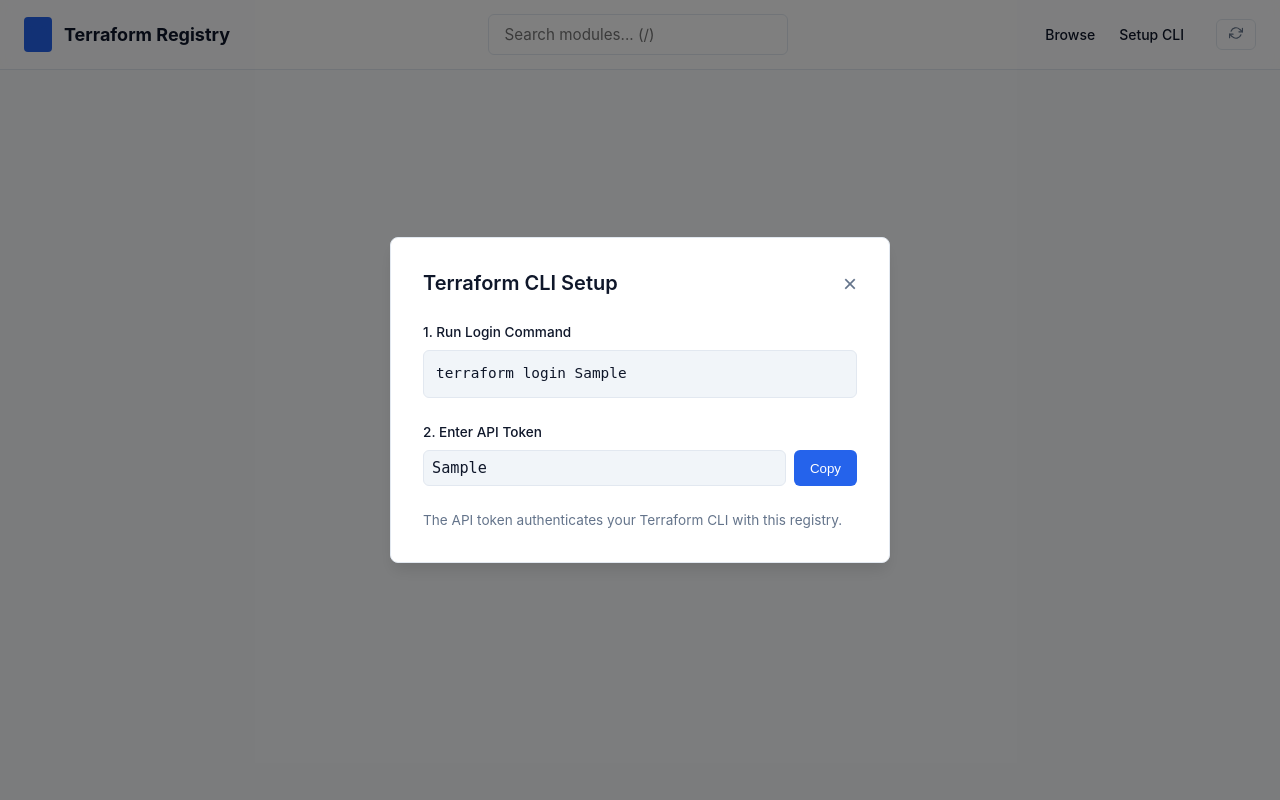
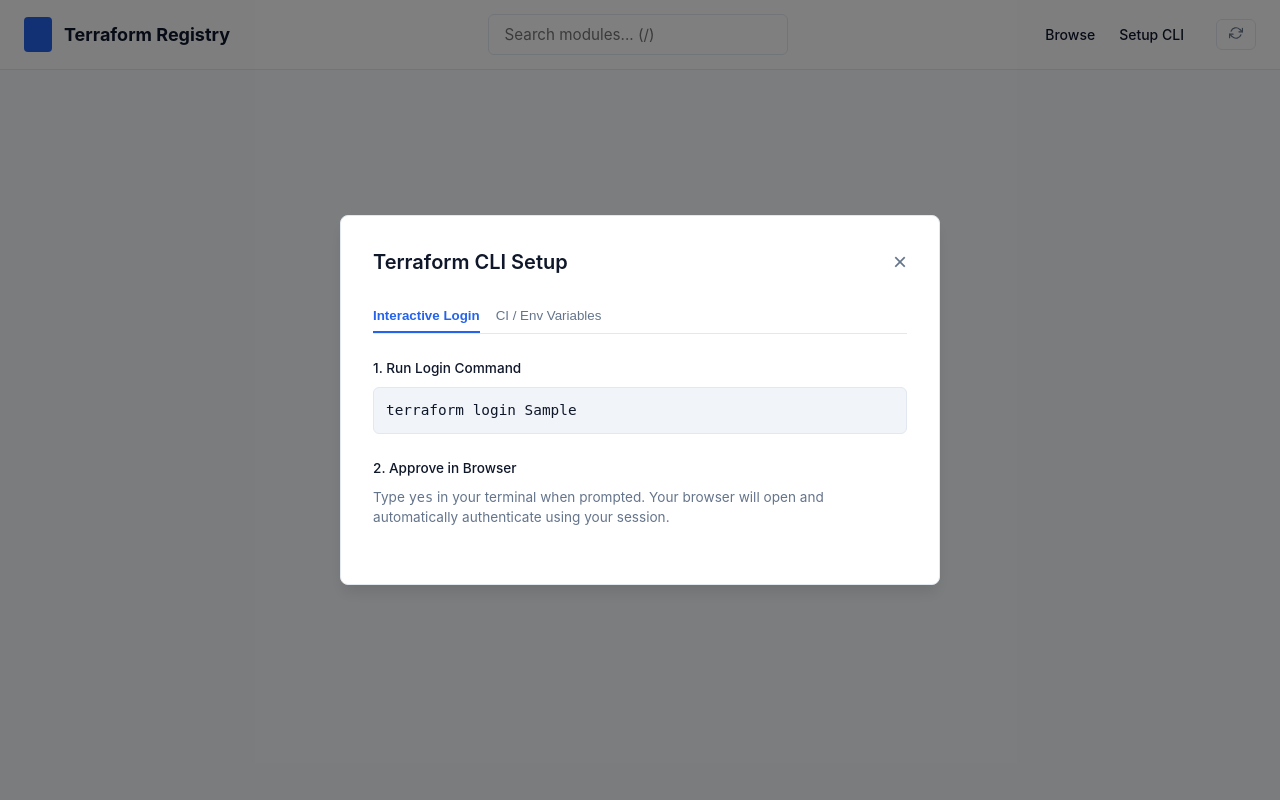
Before and after one commit to sspt/terraform-registry, a FastAPI app: template app/templates/base.html in a window 1280 px wide, after a click on "Setup CLI". Run offline with FastAPI, Linux system fonts and the light colour scheme; the template is opened without the code that fills it: most values are stand-ins (such as "Sample title", 1, 10 or a date in 2020).

Commit message:
Fixed auth and package download for Terraform CLI.

```diff
--- a/app/config.py
+++ b/app/config.py
@@ -18,6 +18,11 @@ class Settings(BaseSettings):
 
     # Authentication
     auth_api_key: str = "" # For Terraform CLI (Bearer token)
+    api_token: str = "" # Alias env var
+
+    @property
+    def effective_api_key(self):
+        return self.auth_api_key or self.api_token
 
     # GitHub OAuth (UI)
     github_client_id: str = ""
--- a/app/main.py
+++ b/app/main.py
@@ -1,11 +1,13 @@
-from fastapi import FastAPI
+from fastapi import FastAPI, Request
 from fastapi.staticfiles import StaticFiles
 from fastapi.templating import Jinja2Templates
+from fastapi.responses import JSONResponse
 from starlette.middleware.sessions import SessionMiddleware
-from app.api import registry
+from app.api import registry, auth
 from app.web import ui
 from app.config import settings
 from app.services.github_service import github_service
+import asyncio
 
 app = FastAPI(title="Terraform GitHub Registry Proxy")
 
@@ -20,17 +22,27 @@ templates = Jinja2Templates(directory="app/templates")
 
 @app.on_event("startup")
 async def startup_event():
-    await github_service.warmup_cache()
+    # Run warmup in the background so it doesn't block server startup
+    asyncio.create_task(github_service.warmup_cache())
 
 # Service Discovery
-@app.get("/.well-known/terraform.json")
-def service_discovery():
-    return {
-        "modules.v1": "/v1/modules/"
-    }
+@app.api_route("/.well-known/terraform.json", methods=["GET", "HEAD"], response_class=JSONResponse)
+def service_discovery(request: Request):
+    print(f"Service Discovery Hit. Headers: {request.headers}")
+    return JSONResponse(content={
+        "modules.v1": "/v1/modules/",
+        "login.v1": {
+            "client": "terraform-cli",
+            "grant_types": ["authz_code"],
+            "authz": "/v1/login/authorize",
+            "token": "/v1/login/token",
+            "ports": [10009, 10010]
+        }
+    })
 
 # Include Routers
 app.include_router(registry.router, prefix="/v1/modules", tags=["registry"])
+app.include_router(auth.router, tags=["auth"])
 app.include_router(ui.router, tags=["ui"])
 
 if __name__ == "__main__":
--- a/app/templates/base.html
+++ b/app/templates/base.html
@@ -119,12 +119,20 @@
     </script>
     {% if api_token %}
     <div id="cli-modal" class="modal-overlay" style="display: none; position: fixed; top: 0; left: 0; width: 100%; height: 100%; background: rgba(0, 0, 0, 0.5); z-index: 1000; justify-content: center; align-items: center;">
-        <div class="modal-content" style="background: var(--bg-surface); padding: 2rem; border-radius: var(--radius-md); border: 1px solid var(--border-color); width: 90%; max-width: 500px; box-shadow: 0 10px 15px -3px rgba(0, 0, 0, 0.1);">
+        <div class="modal-content" style="background: var(--bg-surface); padding: 2rem; border-radius: var(--radius-md); border: 1px solid var(--border-color); width: 90%; max-width: 600px; box-shadow: 0 10px 15px -3px rgba(0, 0, 0, 0.1); max-height: 90vh; overflow-y: auto;">
             <div style="display: flex; justify-content: space-between; align-items: center; margin-bottom: 1.5rem;">
                 <h3 style="margin: 0; font-size: 1.25rem; font-weight: 600; color: var(--text-main);">Terraform CLI Setup</h3>
                 <button onclick="document.getElementById('cli-modal').style.display='none'" style="background: transparent; border: none; font-size: 1.5rem; color: var(--text-muted); cursor: pointer;">&times;</button>
             </div>
 
+            <!-- TAB HEADERS -->
+            <div class="tabs" style="display: flex; gap: 1rem; border-bottom: 1px solid var(--border-color); margin-bottom: 1.5rem;">
+                <button onclick="switchTab('login')" id="tab-login" class="active-tab" style="background: none; border: none; padding: 0.5rem 0; color: var(--primary-color); border-bottom: 2px solid var(--primary-color); font-weight: 600; cursor: pointer;">Interactive Login</button>
+                <button onclick="switchTab('env')" id="tab-env" style="background: none; border: none; padding: 0.5rem 0; color: var(--text-muted); border-bottom: 2px solid transparent; cursor: pointer;">CI / Env Variables</button>
+            </div>
+
+            <!-- OPTION 1: TERRAFORM LOGIN -->
+            <div id="content-login">
                 <div style="margin-bottom: 1.5rem;">
                     <label style="display: block; font-size: 0.85rem; font-weight: 500; margin-bottom: 0.5rem; color: var(--text-secondary);">1. Run Login Command</label>
                     <div style="background: var(--bg-surface-alt); padding: 0.75rem; border-radius: var(--radius-sm); font-family: monospace; font-size: 0.9rem; border: 1px solid var(--border-color); color: var(--text-main); overflow-x: auto;">
@@ -133,16 +141,39 @@
                 </div>
 
                 <div style="margin-bottom: 1.5rem;">
-                <label style="display: block; font-size: 0.85rem; font-weight: 500; margin-bottom: 0.5rem; color: var(--text-secondary);">2. Enter API Token</label>
-                <div style="display: flex; gap: 0.5rem;">
-                    <input type="text" value="{{ api_token }}" readonly style="flex: 1; padding: 0.5rem; background: var(--bg-surface-alt); border: 1px solid var(--border-color); border-radius: var(--radius-sm); color: var(--text-main); font-family: monospace;" onclick="this.select()">
-                    <button onclick="navigator.clipboard.writeText('{{ api_token }}'); this.innerText = 'Copied!'; setTimeout(() => this.innerText = 'Copy', 2000);" style="padding: 0.5rem 1rem; background: var(--primary-color); border: none; border-radius: var(--radius-sm); color: white; cursor: pointer; font-weight: 500;">Copy</button>
+                    <label style="display: block; font-size: 0.85rem; font-weight: 500; margin-bottom: 0.5rem; color: var(--text-secondary);">2. Approve in Browser</label>
+                    <p style="font-size: 0.85rem; color: var(--text-muted); margin-top: 0;">
+                        Type <code>yes</code> in your terminal when prompted. Your browser will open and automatically authenticate using your session.
+                    </p>
                 </div>
             </div>
 
-            <p style="margin: 0; font-size: 0.85rem; color: var(--text-muted);">
-                The API token authenticates your Terraform CLI with this registry.
+            <!-- OPTION 2: ENV VARS -->
+            <div id="content-env" style="display: none;">
+                <div style="margin-bottom: 1.5rem;">
+                    <label style="display: block; font-size: 0.85rem; font-weight: 500; margin-bottom: 0.5rem; color: var(--text-secondary);">Using .terraformrc (Recommended for CI)</label>
+                    <p style="font-size: 0.85rem; color: var(--text-muted); margin-top: 0; margin-bottom: 0.5rem;">
+                        You can configure Terraform to authenticate without interaction by creating a credentials file.
                     </p>
+                    <div style="background: var(--bg-surface-alt); padding: 0.75rem; border-radius: var(--radius-sm); font-family: monospace; font-size: 0.85rem; border: 1px solid var(--border-color); color: var(--text-main); white-space: pre-wrap;">credentials "{{ display_host }}" {
+  token = "{{ api_token }}"
+}</div>
+                     <button onclick="navigator.clipboard.writeText('credentials \'{{ display_host }}\' { \n  token = \'{{ api_token }}\' \n}'); this.innerText = 'Copied!'; setTimeout(() => this.innerText = 'Copy Config', 2000);" style="margin-top: 0.5rem; padding: 0.35rem 0.75rem; background: var(--bg-surface); border: 1px solid var(--border-color); border-radius: var(--radius-sm); color: var(--text-muted); cursor: pointer; font-size: 0.8rem;">Copy Config</button>
+                </div>
+
+                <div style="margin-bottom: 1.5rem;">
+                   <label style="display: block; font-size: 0.85rem; font-weight: 500; margin-bottom: 0.5rem; color: var(--text-secondary);">Using Environment Variable (Shell)</label>
+                   <p style="font-size: 0.85rem; color: var(--text-muted); margin-top: 0; margin-bottom: 0.5rem;">
+                        Alternatively, you can set the token as an environment variable in your shell.
+                    </p>
+                    <div style="display: flex; gap: 0.5rem;">
+                        <div style="flex: 1; padding: 0.5rem; background: var(--bg-surface-alt); border: 1px solid var(--border-color); border-radius: var(--radius-sm); color: var(--text-main); font-family: monospace; white-space: nowrap; overflow-x: auto;">
+                            export TF_TOKEN_{{ display_host | replace('.', '_') | replace('-', '_') }}="{{ api_token }}"
+                        </div>
+                        <button onclick="navigator.clipboard.writeText('export TF_TOKEN_{{ display_host | replace('.', '_') | replace('-', '_') }}=\'{{ api_token }}\''); this.innerText = 'Copied!'; setTimeout(() => this.innerText = 'Copy', 2000);" style="padding: 0.5rem 1rem; background: var(--primary-color); border: none; border-radius: var(--radius-sm); color: white; cursor: pointer; font-weight: 500;">Copy</button>
+                    </div>
+                </div>
+            </div>
         </div>
     </div>
     <script>
@@ -151,6 +182,23 @@
                 this.style.display = 'none';
             }
         });
+
+        function switchTab(tab) {
+            // Reset styles
+            document.getElementById('tab-login').style.color = 'var(--text-muted)';
+            document.getElementById('tab-login').style.borderBottomColor = 'transparent';
+            document.getElementById('tab-env').style.color = 'var(--text-muted)';
+            document.getElementById('tab-env').style.borderBottomColor = 'transparent';
+
+            // Hide content
+            document.getElementById('content-login').style.display = 'none';
+            document.getElementById('content-env').style.display = 'none';
+
+            // Activate selected
+            document.getElementById('tab-' + tab).style.color = 'var(--primary-color)';
+            document.getElementById('tab-' + tab).style.borderBottomColor = 'var(--primary-color)';
+            document.getElementById('content-' + tab).style.display = 'block';
+        }
     </script>
     {% endif %}
 </body>
```
Also changed, not shown: app/api/auth.py (added, +102 -0 lines), app/api/registry.py (+15 -1 lines), app/dependencies.py (+16 -13 lines), app/services/github_service.py (+18 -2 lines), app/templates/auth_success.html (added, +49 -0 lines), README_LOGIN.md (added), app/api/__init__.py (added), 2 other files. Lines whose indentation alone changed are shown as unchanged.
